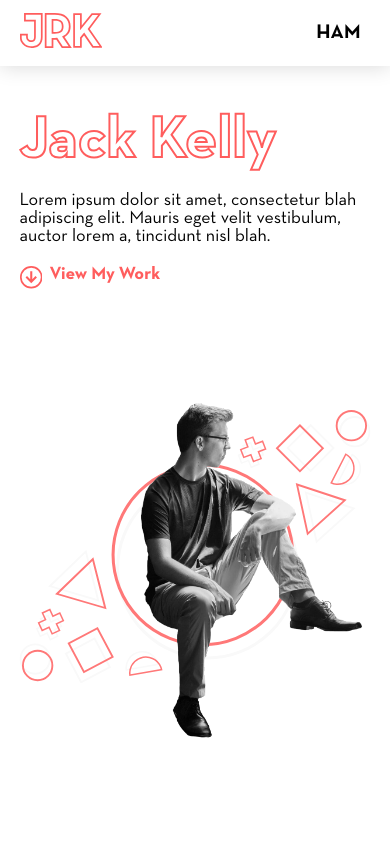
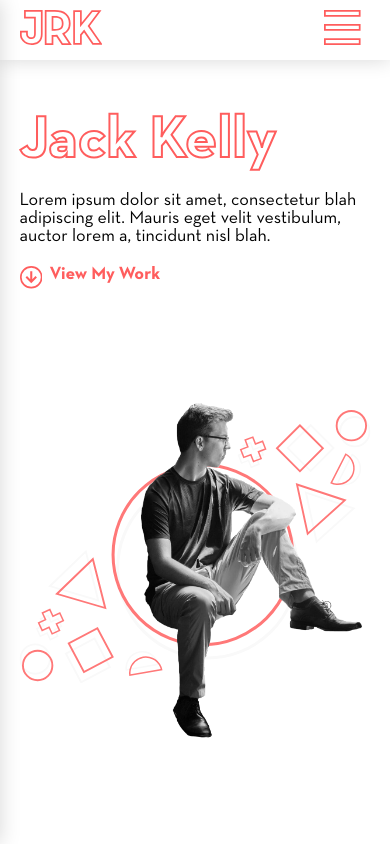
Before and after one commit to JackRKelly/Portfolio, a React (Create React App) app: page / in a window 390 px wide. Shown: the top 844 px of the page. Built offline with nearby package versions, Linux system fonts and the light colour scheme.

Commit message:
Added mobile full navigation styling

```diff
--- a/src/App.scss
+++ b/src/App.scss
@@ -15,10 +15,42 @@ nav {
   z-index: 300;
   &.mobile-full {
     z-index: 301;
-    transition: $bezier;
+    transition: $ease-in-out;
     height: 100%;
     width: 100%;
     overflow: hidden;
+    display: flex;
+    align-items: center;
+    ul {
+      width: 100%;
+      height: 50%;
+      display: flex;
+      flex-direction: column;
+      justify-content: space-between;
+      align-items: center;
+      list-style: none;
+      padding: 0;
+      margin: 0;
+      li {
+        display: inline-block;
+        cursor: pointer;
+        &.icon {
+          width: 60px;
+          fill: $primary;
+          margin-bottom: 30px;
+        }
+        a {
+          display: inline-block;
+          padding: 14px 16px;
+          text-decoration: none;
+          text-transform: uppercase;
+          color: $dark;
+          font-weight: bold;
+          font-size: 25px;
+          cursor: pointer;
+        }
+      }
+    }
   }
   ul.container {
     width: 90%;
@@ -29,7 +61,7 @@ nav {
     flex-direction: row;
     font-size: 20px;
     justify-content: space-between;
-    padding: 7.5px 0;
+    padding: 10px 0;
     transition: $bezier;
     li {
       display: inline-block;
@@ -42,6 +74,7 @@ nav {
         li {
           display: inline-block;
           padding: 16px 10px;
+          cursor: pointer;
           &.logo {
             padding: 0 10px 0 0;
             svg {
--- /dev/null
+++ b/src/assets/svg/close.tsx
@@ -0,0 +1,19 @@
+import React from "react";
+
+const Close = () => {
+  return (
+    <svg
+      id="Layer_1"
+      data-name="Layer 1"
+      xmlns="http://www.w3.org/2000/svg"
+      viewBox="0 0 988 988"
+    >
+      <path
+        d="M980,205.67l40-40-40-40L866.83,12.5l-40,40L526,353.32,225.17,52.49l-40-40-40,40L72,125.68l-40,40L372.83,506.5h0L72,807.33l-40,40L145.18,960.5l40,40,40-40L526,659.67,826.83,960.5l40,40,40-40L980,887.32l40-40L679.18,506.5ZM866.83,920.51,526,579.68l-40,40L185.18,920.51,112,847.32,412.82,546.49l40-40-40-40L112,165.67l73.19-73.18L486,393.32l40,40,40-40L866.83,92.49,940,165.67,639.18,466.5l-40,40,40,40L940,847.32Z"
+        transform="translate(-32 -12.5)"
+      />
+    </svg>
+  );
+};
+
+export default Close;
--- /dev/null
+++ b/src/assets/svg/hamburger.tsx
@@ -0,0 +1,28 @@
+import React from "react";
+
+const Hamburger = () => {
+  return (
+    <svg
+      id="Layer_1"
+      data-name="Layer 1"
+      xmlns="http://www.w3.org/2000/svg"
+      viewBox="0 0 1043.68 999"
+    >
+      <defs></defs>
+      <path
+        d="M998.68,58v91.5H55V58H998.68m50-50H5V199.5H1048.68V8Z"
+        transform="translate(-5 -8)"
+      />
+      <path
+        d="M998.68,460.75v91.5H55v-91.5H998.68m50-50H5v191.5H1048.68V410.75Z"
+        transform="translate(-5 -8)"
+      />
+      <path
+        d="M998.68,865.5V957H55V865.5H998.68m50-50H5V1007H1048.68V815.5Z"
+        transform="translate(-5 -8)"
+      />
+    </svg>
+  );
+};
+
+export default Hamburger;
--- a/src/assets/variables.scss
+++ b/src/assets/variables.scss
@@ -3,6 +3,7 @@ $dark: #2e2e2e;
 $light: #d4d4d4;
 
 $bezier: all 200ms cubic-bezier(0.175, 0.885, 0.32, 1.275);
+$ease-in-out: all 200ms ease-in-out;
 
 $small: 400px;
 $medium: 800px;
--- a/src/components/Navigation.tsx
+++ b/src/components/Navigation.tsx
@@ -4,6 +4,8 @@ import Github from "../assets/svg/github";
 import JRKLogo from "../assets/svg/jrklogo";
 import LinkedIn from "../assets/svg/linkedin";
 import AnchorLink from "react-anchor-link-smooth-scroll";
+import Close from "../assets/svg/close";
+import Hamburger from "../assets/svg/hamburger";
 
 interface Props {
   isMobile: boolean;
@@ -35,8 +37,9 @@ const Navigation = (props: Props) => {
                     onClick={() => {
                       setIsNavOpen(true);
                     }}
+                    className="logo"
                   >
-                    Ham
+                    <Hamburger />
                   </li>
                 </ul>
               </li>
@@ -45,7 +48,7 @@ const Navigation = (props: Props) => {
           <nav
             className="mobile-full"
             style={{
-              width: isNavOpen ? "100%" : "0%",
+              left: isNavOpen ? "0" : "-100%",
               pointerEvents: isNavOpen ? "auto" : "none",
             }}
           >
@@ -54,8 +57,9 @@ const Navigation = (props: Props) => {
                 onClick={() => {
                   setIsNavOpen(false);
                 }}
+                className="icon"
               >
-                close
+                <Close />
               </li>
               <li
                 onClick={() => {
```
Also changed, not shown: src/assets/svg/close.svg (added).
